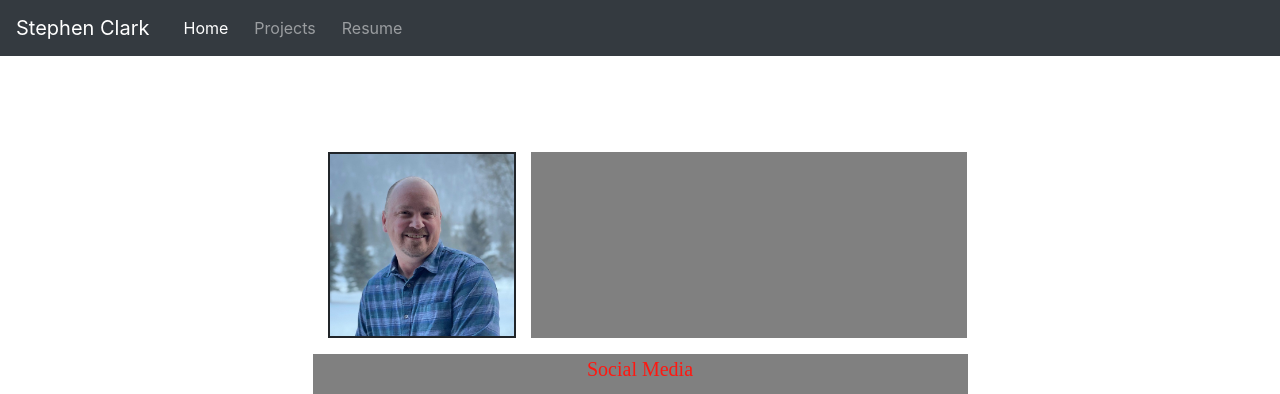
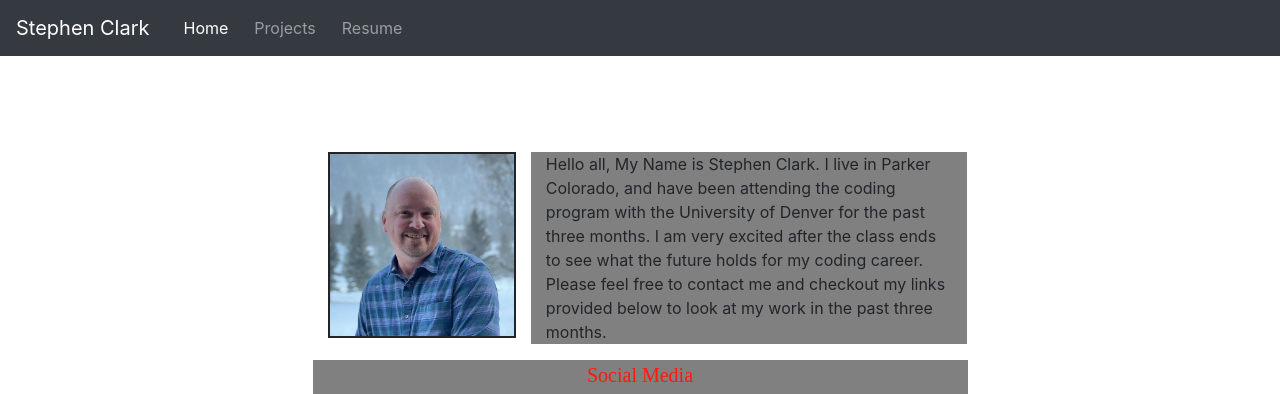
Before and after one commit to sclark417/20-reactPortfolio, a React (Create React App) app: page / in a window 1280 px wide. Shown: the top 394 px of the page. Built offline with nearby package versions, Linux system fonts and the light colour scheme; a web font is replaced by a local one.

Commit message:
adding some text in about section

```diff
--- a/src/About.jsx
+++ b/src/About.jsx
@@ -12,7 +12,9 @@ export default function About() {
           	 <div class="col-2">
           	 	<img class="Profilepic" src="/Profilepic.jpg" alt="Profilepic"/>
           	 </div>
-             <div class="col-4 back"></div>
+             <div class="col-4 back">Hello all, My Name is Stephen Clark.  I live in Parker Colorado, and have been attending the coding program with the University of Denver for the past three months.
+             I am very excited after the class ends to see what the future holds for my coding career.  Please feel free to contact me and checkout my links provided below to look at my work
+             in the past three months.</div>
           </div>
           <div class="row mt-3">
             <div class="col-3"></div>
```
